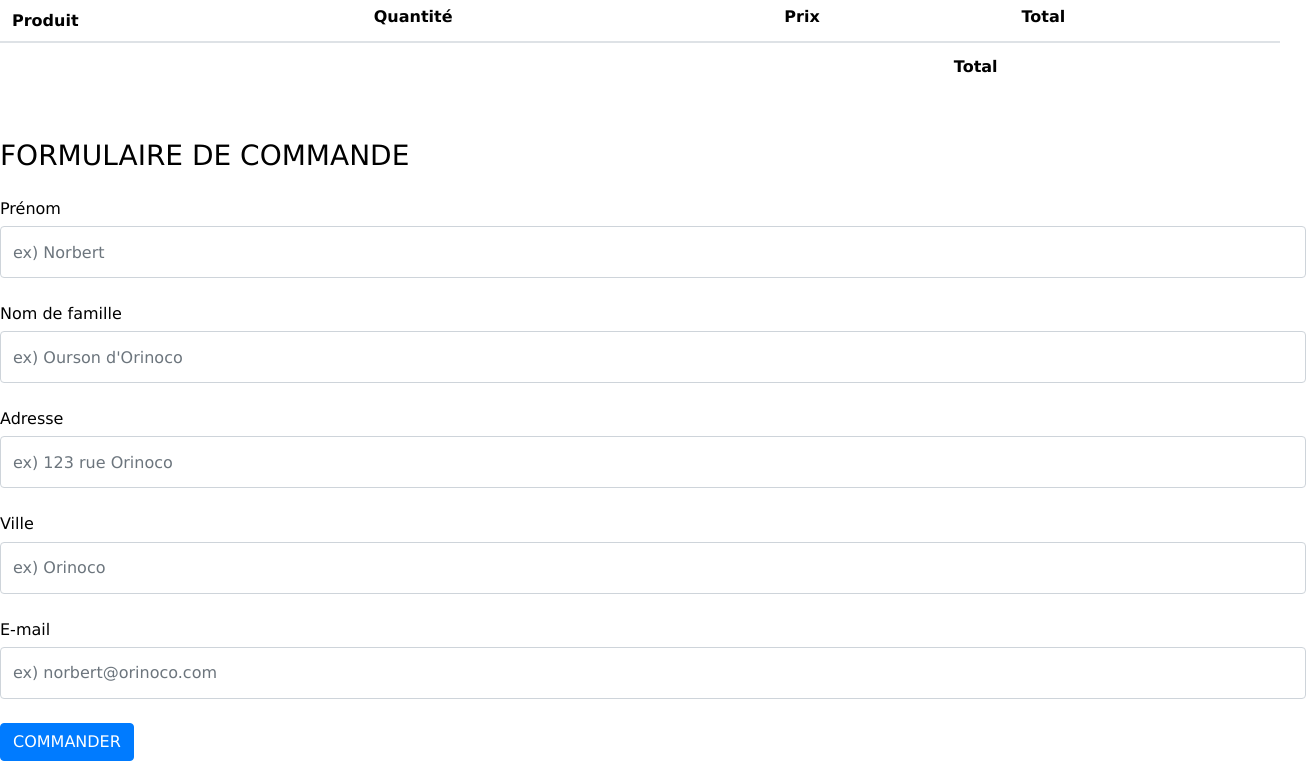
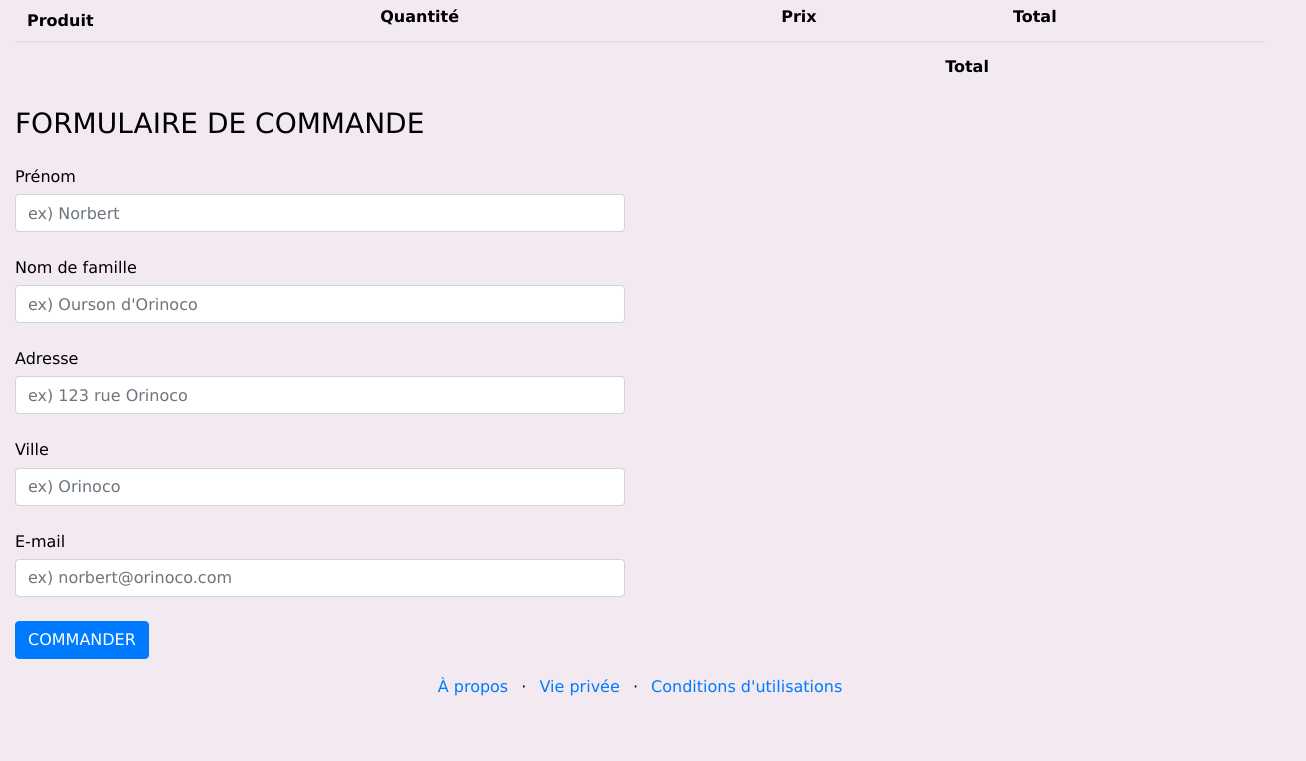
Before and after one commit to NHToujani/P05_toujani_nesrine, a plain HTML site: page frontend/html/panier.html in a window 1280 px wide. Shown: the part 109-870 px from the top of the page, 1306 px wide, since content can reach past the window. After the commit the page ends 824 px from the top, so only its background shows below. Drawn offline with nearby package versions, Linux system fonts and the light colour scheme.

Commit message:
refactoring style

```diff
--- a/frontend/html/panier.html
+++ b/frontend/html/panier.html
@@ -27,7 +27,7 @@
 </header>
 
 <body onload="getPanelElements()">
-    <section id="">
+    <section id="panelcontainer" class="col-lg-12">
         <table class="table table-striped">
             <thead>
                 <tr>
@@ -52,7 +52,7 @@
     </section>
     <!--Formulaire de validation du commande-->
 
-    <section id="order-form" class="mt-5">
+    <section id="order-form" class="col-lg-6">
         <h3 class="mb-4">FORMULAIRE DE COMMANDE</h3>
         <form id="formulaire" method="POST">
             <div class="form-group pb-2">
@@ -85,6 +85,24 @@
             </div>
         </form>
     </section>
+
+    <footer>
+        <div class="bg-light">
+            <div class="container">
+                <div class="row">
+                    <div class="col">
+                        <ul class="list-inline text-center">
+                            <li class="list-inline-item"><a href="#">À propos</a></li>
+                            <li class="list-inline-item">&middot;</li>
+                            <li class="list-inline-item"><a href="#">Vie privée</a></li>
+                            <li class="list-inline-item">&middot;</li>
+                            <li class="list-inline-item"><a href="#">Conditions d'utilisations</a></li>
+                        </ul>
+                    </div>
+                </div>
+            </div>
+        </div>
+    </footer>
     <!-- jQuery first, then Popper.js, then Bootstrap JS -->
     <script src="https://code.jquery.com/jquery-3.4.1.slim.min.js" integrity="sha384-J6qa4849blE2+poT4WnyKhv5vZF5SrPo0iEjwBvKU7imGFAV0wwj1yYfoRSJoZ+n" crossorigin="anonymous"></script>
     <script src="https://cdn.jsdelivr.net/npm/popper.js@1.16.0/dist/umd/popper.min.js" integrity="sha384-Q6E9RHvbIyZFJoft+2mJbHaEWldlvI9IOYy5n3zV9zzTtmI3UksdQRVvoxMfooAo" crossorigin="anonymous"></script>
--- a/frontend/style.css
+++ b/frontend/style.css
@@ -5,12 +5,13 @@
     list-style-type: none;
     text-decoration: none;
     color: black;
-    box-sizing: unset;
+    /* box-sizing: unset; */
 }
 
 body {
     margin: auto;
     /* box-sizing: border-box; */
+    background-color: #F3E9F1;
 }
 
 .navbar {
@@ -51,10 +52,6 @@ main {
     background-color: blue;
 }
 
-footer {
-    padding: 50px 0;
-}
-
 .bg-light {
     background-color: #F3E9F1 !important;
 }
```
